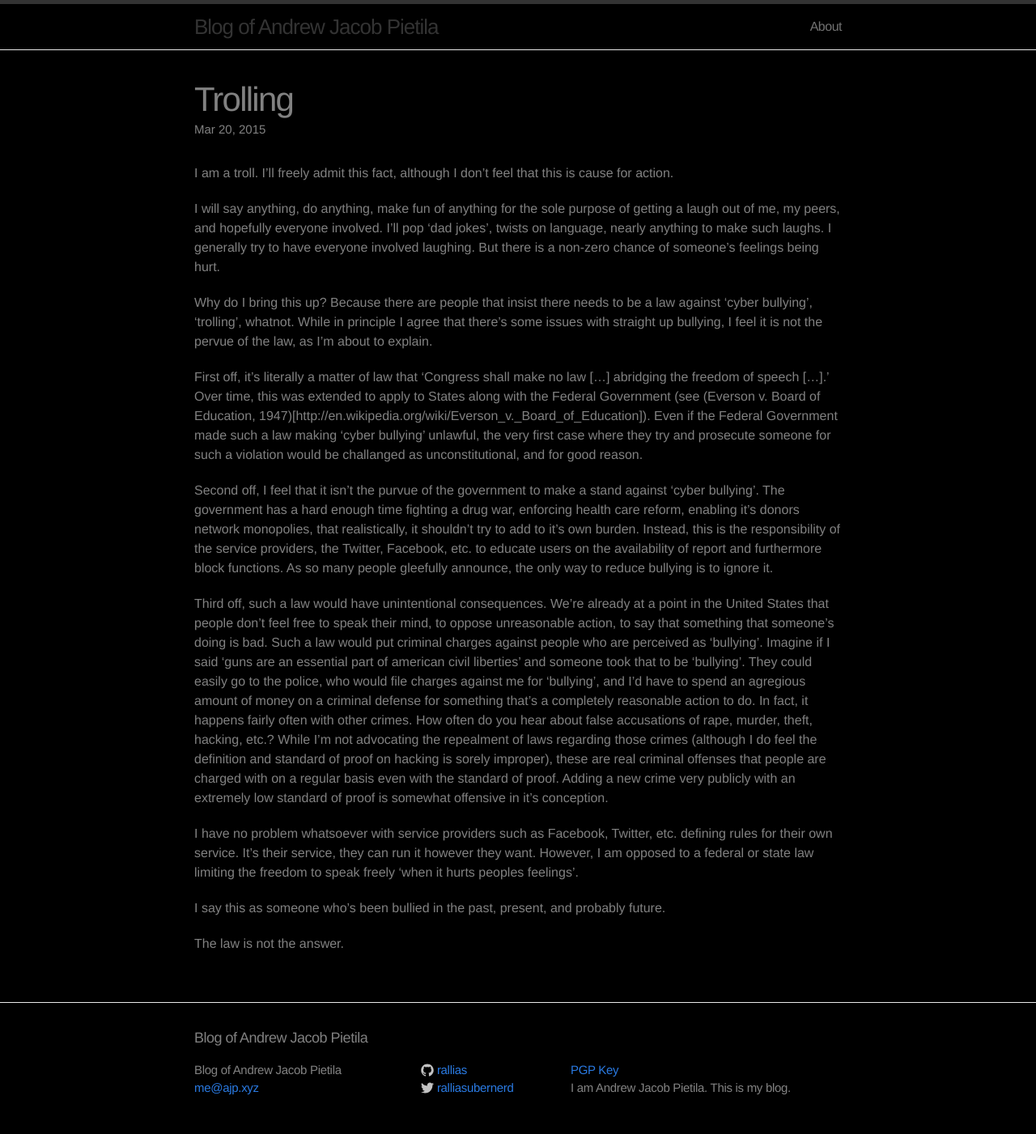
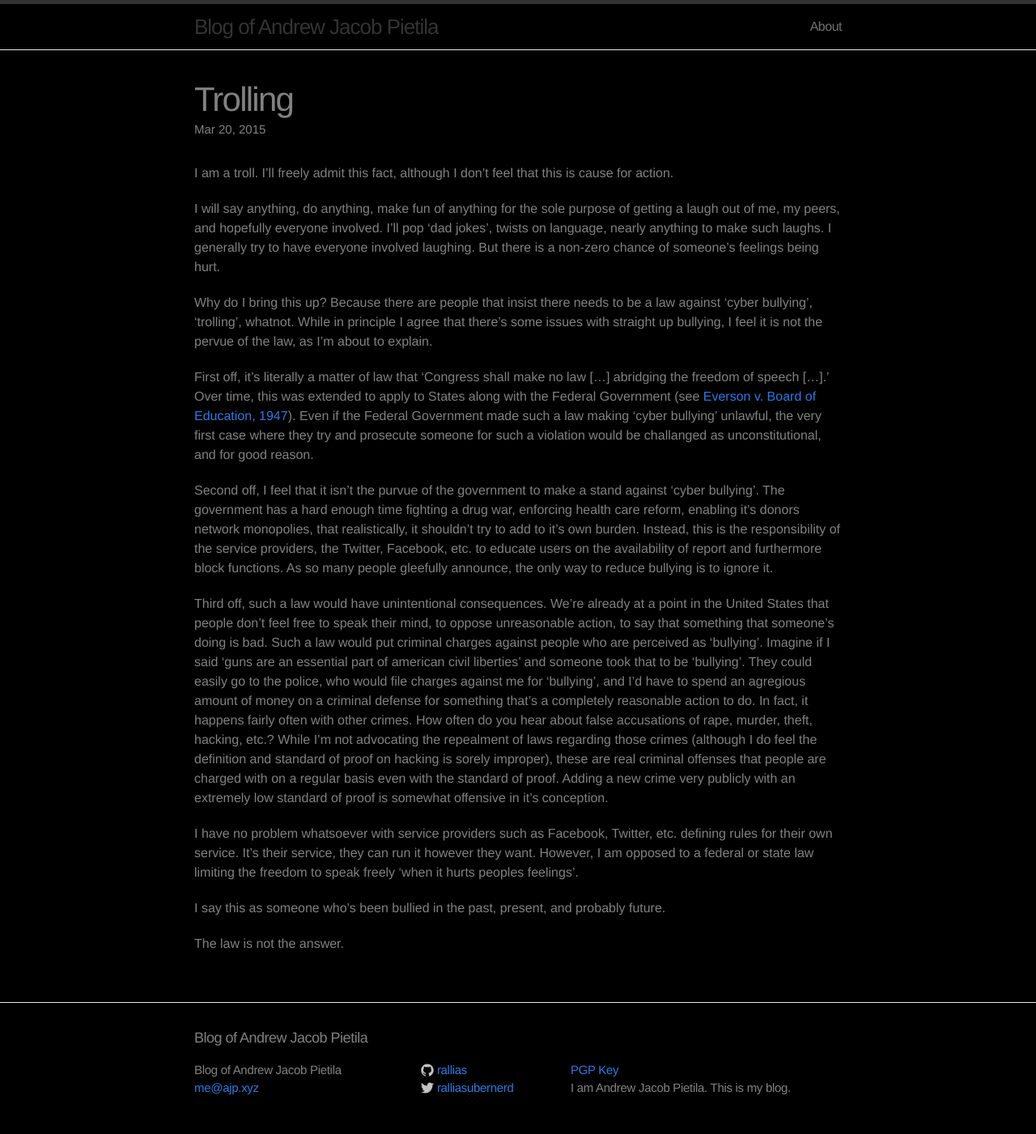
Before and after one commit to rallias/ajp.xyz, a Jekyll site: the page built from _posts/2015-03-20-trolling.markdown, in a window 1280 px wide. Shown: the whole page at 81% size. Built offline with Jekyll 4.4.1, drawn with Linux system fonts in a browser that asks for light colours.

Commit message:
Markdown fail :P

```diff
--- a/_posts/2015-03-20-trolling.markdown
+++ b/_posts/2015-03-20-trolling.markdown
@@ -11,7 +11,7 @@ I will say anything, do anything, make fun of anything for the sole purpose of g
 
 Why do I bring this up? Because there are people that insist there needs to be a law against 'cyber bullying', 'trolling', whatnot. While in principle I agree that there's some issues with straight up bullying, I feel it is not the pervue of the law, as I'm about to explain.
 
-First off, it's literally a matter of law that 'Congress shall make no law \[...\] abridging the freedom of speech \[...\].' Over time, this was extended to apply to States along with the Federal Government (see (Everson v. Board of Education, 1947)[http://en.wikipedia.org/wiki/Everson_v._Board_of_Education]). Even if the Federal Government made such a law making 'cyber bullying' unlawful, the very first case where they try and prosecute someone for such a violation would be challanged as unconstitutional, and for good reason.
+First off, it's literally a matter of law that 'Congress shall make no law \[...\] abridging the freedom of speech \[...\].' Over time, this was extended to apply to States along with the Federal Government (see [Everson v. Board of Education, 1947](http://en.wikipedia.org/wiki/Everson_v._Board_of_Education)). Even if the Federal Government made such a law making 'cyber bullying' unlawful, the very first case where they try and prosecute someone for such a violation would be challanged as unconstitutional, and for good reason.
 
 Second off, I feel that it isn't the purvue of the government to make a stand against 'cyber bullying'. The government has a hard enough time fighting a drug war, enforcing health care reform, enabling it's donors network monopolies, that realistically, it shouldn't try to add to it's own burden. Instead, this is the responsibility of the service providers, the Twitter, Facebook, etc. to educate users on the availability of report and furthermore block functions. As so many people gleefully announce, the only way to reduce bullying is to ignore it.
 
```
